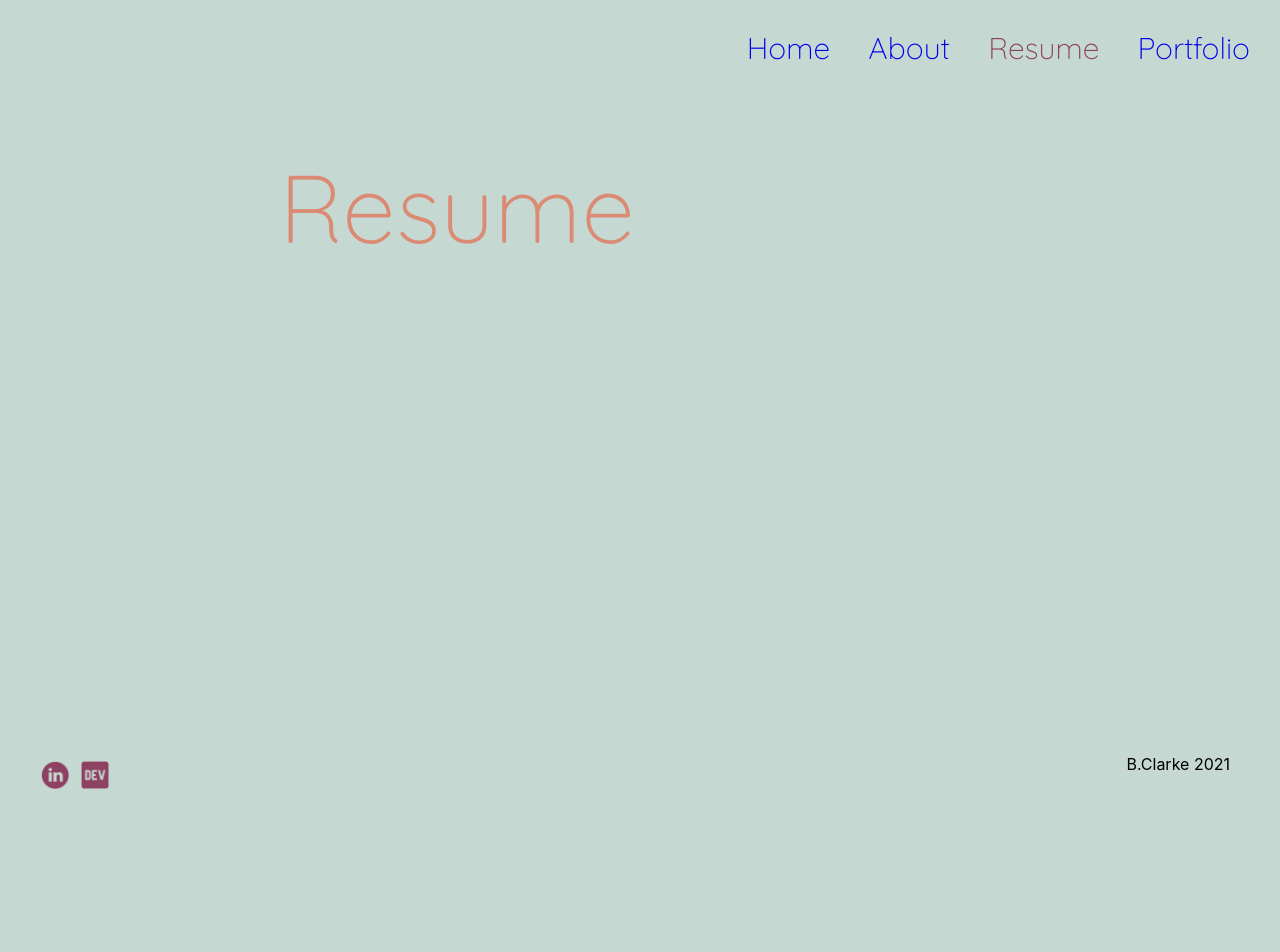
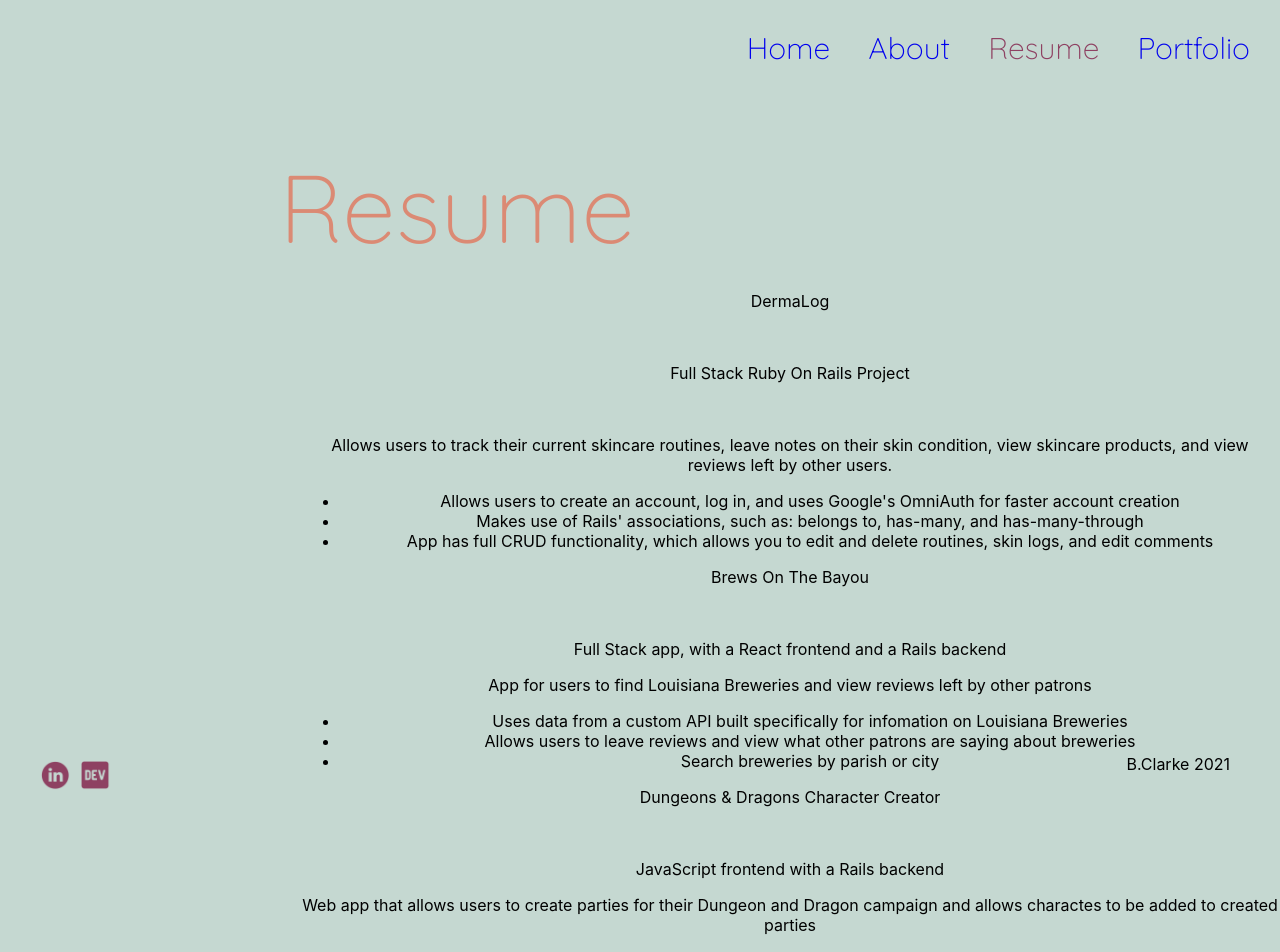
Before and after one commit to bclarke329/personal-page, a React (Create React App) app: page /resume in a window 1280 px wide. Shown: the top 952 px of the page. Before the commit the page ends 800 px from the top, so only its background shows below. Built offline with nearby package versions, Linux system fonts and the light colour scheme.

Commit message:
building out professional component

```diff
--- a/src/components/Resume.js
+++ b/src/components/Resume.js
@@ -1,4 +1,5 @@
 import React, { Component } from 'react';
+import TechProjects from './TechProjects';
 
 class Resume extends Component {
     render() {
@@ -6,6 +7,7 @@ class Resume extends Component {
             <div>
                 <h1>Resume</h1>
 
+                <TechProjects />
 
 
 
--- a/src/components/TechProjects.js
+++ b/src/components/TechProjects.js
@@ -2,7 +2,35 @@
 
 const TechProjects = () => {
    return(
-       <div>
+       <div id="tech-projects">
+
+           <p>DermaLog</p>
+           <br />
+           <p>Full Stack Ruby On Rails Project</p>
+           <br />
+           <p>Allows users to track their current skincare routines, leave notes on their skin condition, view skincare products, and view reviews left by other users.</p>
+           <ul>
+               <li>Allows users to create an account, log in, and uses Google's OmniAuth for faster account creation </li>
+               <li>Makes use of Rails' associations, such as: belongs to, has-many, and has-many-through</li>
+               <li>App has full CRUD functionality, which allows you to edit and delete routines, skin logs, and edit comments</li>
+           </ul>
+           <p>Brews On The Bayou</p>
+           <br />
+           <p>Full Stack app, with a React frontend and a Rails backend</p>
+           <p>App for users to find Louisiana Breweries and view reviews left by other patrons</p>
+           <ul>
+               <li>Uses data from a custom API built specifically for infomation on Louisiana Breweries</li>
+               <li>Allows users to leave reviews and view what other patrons are saying about breweries</li>
+                <li>Search breweries by parish or city</li>
+           </ul>
+           <p>Dungeons & Dragons Character Creator</p>
+           <br />
+           <p>JavaScript frontend with a Rails backend</p>
+           <p>Web app that allows users to create parties for their Dungeon and Dragon campaign and allows charactes to be added to created parties</p>
+           <ul>
+               <li>Uses data from third party API</li>
+               <li>All content is rendered from a fetch request</li>
+           </ul>
 
        </div>
    )
```
Also changed, not shown: src/components/ProfessionalExp.js (added, +26 -0 lines).
